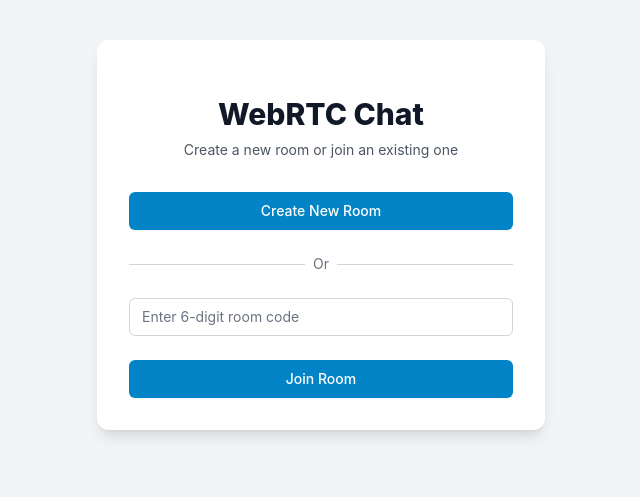
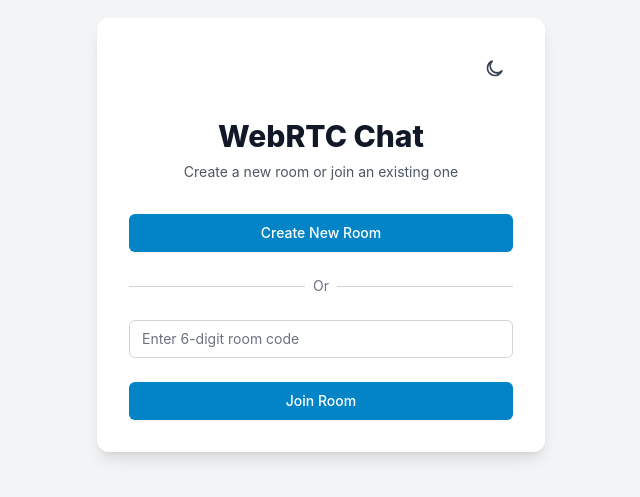
Before and after one commit to BojanSof/webrtc-chat, a React (Create React App) app: page / in a window 1280 px wide. Shown: the part 165-662 px from the top of the page, without its empty margins (319-959 px from the left). Built offline with nearby package versions, Linux system fonts and the light colour scheme; no server answers.

Commit message:
Light/Dark theme support

```diff
--- a/src/App.js
+++ b/src/App.js
@@ -1,18 +1,55 @@
-import React from 'react';
+import React, { useEffect, useMemo, useState } from 'react';
 import { Routes, Route } from 'react-router-dom';
 import LandingPage from './pages/LandingPage';
 import ChatRoom from './pages/ChatRoom';
 import NotFound from './pages/NotFound';
+import ThemeContext from './context/ThemeContext';
+
+const getInitialTheme = () => {
+  if (typeof window === 'undefined') {
+    return 'light';
+  }
+  const storedTheme = localStorage.getItem('theme');
+  if (storedTheme === 'light' || storedTheme === 'dark') {
+    return storedTheme;
+  }
+  return window.matchMedia('(prefers-color-scheme: dark)').matches
+    ? 'dark'
+    : 'light';
+};
 
 function App() {
+  const [theme, setTheme] = useState(getInitialTheme);
+
+  useEffect(() => {
+    const root = document.documentElement;
+    if (theme === 'dark') {
+      root.classList.add('dark');
+    } else {
+      root.classList.remove('dark');
+    }
+    localStorage.setItem('theme', theme);
+  }, [theme]);
+
+  const themeValue = useMemo(
+    () => ({
+      theme,
+      toggleTheme: () =>
+        setTheme((prev) => (prev === 'dark' ? 'light' : 'dark')),
+    }),
+    [theme]
+  );
+
   return (
-    <div className="min-h-screen bg-gray-100">
+    <ThemeContext.Provider value={themeValue}>
+      <div className="min-h-screen bg-gray-100 text-gray-900 transition-colors duration-200 dark:bg-gray-900 dark:text-gray-100">
         <Routes>
           <Route path="/" element={<LandingPage />} />
           <Route path="/room/:roomId" element={<ChatRoom />} />
           <Route path="*" element={<NotFound />} />
         </Routes>
       </div>
+    </ThemeContext.Provider>
   );
 }
 
--- /dev/null
+++ b/src/components/ThemeToggle.js
@@ -0,0 +1,52 @@
+import React, { useContext } from 'react';
+import ThemeContext from '../context/ThemeContext';
+
+function ThemeToggle({ className = '' }) {
+  const { theme, toggleTheme } = useContext(ThemeContext);
+  const isDark = theme === 'dark';
+  const baseClasses =
+    'inline-flex items-center justify-center rounded-full bg-white/80 p-2 text-gray-700 shadow-lg backdrop-blur transition hover:bg-white dark:bg-gray-800/80 dark:text-gray-100';
+
+  return (
+    <button
+      type="button"
+      onClick={toggleTheme}
+      className={`${baseClasses} ${className}`}
+      aria-label={`Switch to ${isDark ? 'light' : 'dark'} mode`}
+    >
+      {isDark ? (
+        <svg
+          xmlns="http://www.w3.org/2000/svg"
+          className="h-5 w-5"
+          fill="none"
+          viewBox="0 0 24 24"
+          stroke="currentColor"
+        >
+          <path
+            strokeLinecap="round"
+            strokeLinejoin="round"
+            strokeWidth={2}
+            d="M12 3v1m0 16v1m9-9h-1M4 12H3m15.364 6.364l-.707-.707M6.343 6.343l-.707-.707m12.728 0l-.707.707M6.343 17.657l-.707.707M16 12a4 4 0 11-8 0 4 4 0 018 0z"
+          />
+        </svg>
+      ) : (
+        <svg
+          xmlns="http://www.w3.org/2000/svg"
+          className="h-5 w-5"
+          fill="none"
+          viewBox="0 0 24 24"
+          stroke="currentColor"
+        >
+          <path
+            strokeLinecap="round"
+            strokeLinejoin="round"
+            strokeWidth={2}
+            d="M20.354 15.354A9 9 0 118.646 3.646 7 7 0 0020.354 15.354z"
+          />
+        </svg>
+      )}
+    </button>
+  );
+}
+
+export default ThemeToggle;
--- /dev/null
+++ b/src/context/ThemeContext.js
@@ -0,0 +1,8 @@
+import { createContext } from 'react';
+
+const ThemeContext = createContext({
+  theme: 'light',
+  toggleTheme: () => {},
+});
+
+export default ThemeContext;
--- a/src/pages/LandingPage.js
+++ b/src/pages/LandingPage.js
@@ -1,5 +1,6 @@
 import React, { useState } from 'react';
 import { useNavigate } from 'react-router-dom';
+import ThemeToggle from '../components/ThemeToggle';
 
 function LandingPage() {
   const [roomId, setRoomId] = useState('');
@@ -18,13 +19,16 @@ function LandingPage() {
   };
 
   return (
-    <div className="min-h-screen flex items-center justify-center bg-gray-100">
-      <div className="max-w-md w-full space-y-8 p-8 bg-white rounded-xl shadow-lg">
+    <div className="min-h-screen flex items-center justify-center bg-gray-100 px-4 dark:bg-gray-900">
+      <div className="max-w-md w-full space-y-8 p-8 bg-white rounded-xl shadow-lg dark:bg-gray-800 dark:text-gray-100">
+        <div className="flex justify-end">
+          <ThemeToggle className="shadow-none bg-gray-100 text-gray-700 hover:bg-gray-200 dark:bg-gray-700 dark:hover:bg-gray-600" />
+        </div>
         <div className="text-center">
-          <h2 className="mt-6 text-3xl font-extrabold text-gray-900">
+          <h2 className="mt-6 text-3xl font-extrabold text-gray-900 dark:text-white">
             WebRTC Chat
           </h2>
-          <p className="mt-2 text-sm text-gray-600">
+          <p className="mt-2 text-sm text-gray-600 dark:text-gray-300">
             Create a new room or join an existing one
           </p>
         </div>
@@ -37,10 +41,12 @@ function LandingPage() {
           </button>
           <div className="relative">
             <div className="absolute inset-0 flex items-center">
-              <div className="w-full border-t border-gray-300" />
+              <div className="w-full border-t border-gray-300 dark:border-gray-600" />
             </div>
             <div className="relative flex justify-center text-sm">
-              <span className="px-2 bg-white text-gray-500">Or</span>
+              <span className="px-2 bg-white text-gray-500 dark:bg-gray-800 dark:text-gray-300">
+                Or
+              </span>
             </div>
           </div>
           <form className="mt-8 space-y-6" onSubmit={handleJoinRoom}>
@@ -57,7 +63,7 @@ function LandingPage() {
                 maxLength={6}
                 value={roomId}
                 onChange={(e) => setRoomId(e.target.value)}
-                className="appearance-none rounded-md relative block w-full px-3 py-2 border border-gray-300 placeholder-gray-500 text-gray-900 focus:outline-none focus:ring-primary-500 focus:border-primary-500 focus:z-10 sm:text-sm"
+                className="appearance-none rounded-md relative block w-full px-3 py-2 border border-gray-300 placeholder-gray-500 text-gray-900 focus:outline-none focus:ring-primary-500 focus:border-primary-500 focus:z-10 sm:text-sm dark:border-gray-600 dark:bg-gray-900 dark:text-gray-100 dark:placeholder-gray-400"
                 placeholder="Enter 6-digit room code"
               />
             </div>
--- a/src/pages/NotFound.js
+++ b/src/pages/NotFound.js
@@ -1,14 +1,18 @@
 import React from 'react';
 import { useNavigate } from 'react-router-dom';
+import ThemeToggle from '../components/ThemeToggle';
 
 function NotFound() {
   const navigate = useNavigate();
 
   return (
-    <div className="min-h-screen flex items-center justify-center bg-gray-100">
-      <div className="text-center">
-        <h1 className="text-4xl font-bold text-gray-900 mb-4">404</h1>
-        <p className="text-xl text-gray-600 mb-8">Page not found</p>
+    <div className="min-h-screen flex items-center justify-center bg-gray-100 px-4 text-gray-900 dark:bg-gray-900 dark:text-gray-100">
+      <div className="absolute top-4 right-4">
+        <ThemeToggle className="shadow-none bg-white/80 hover:bg-white dark:bg-gray-800/80 dark:hover:bg-gray-700" />
+      </div>
+      <div className="text-center space-y-4">
+        <h1 className="text-4xl font-bold">404</h1>
+        <p className="text-xl text-gray-600 dark:text-gray-300">Page not found</p>
         <button
           onClick={() => navigate('/')}
           className="px-4 py-2 bg-primary-600 text-white rounded-lg hover:bg-primary-700 focus:outline-none focus:ring-2 focus:ring-primary-500"
--- a/tailwind.config.js
+++ b/tailwind.config.js
@@ -1,5 +1,6 @@
 /** @type {import('tailwindcss').Config} */
 module.exports = {
+  darkMode: 'class',
   content: [
     "./src/**/*.{js,jsx,ts,tsx}",
   ],
```
Also changed, not shown: src/pages/ChatRoom.js (+55 -33 lines). Lines whose indentation alone changed are shown as unchanged.
